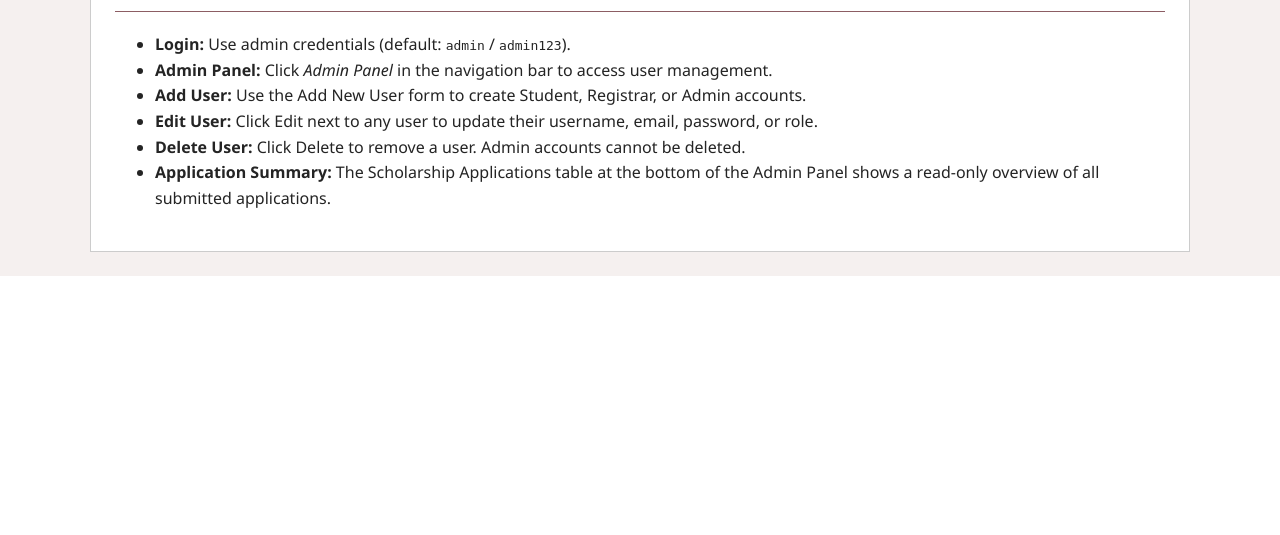
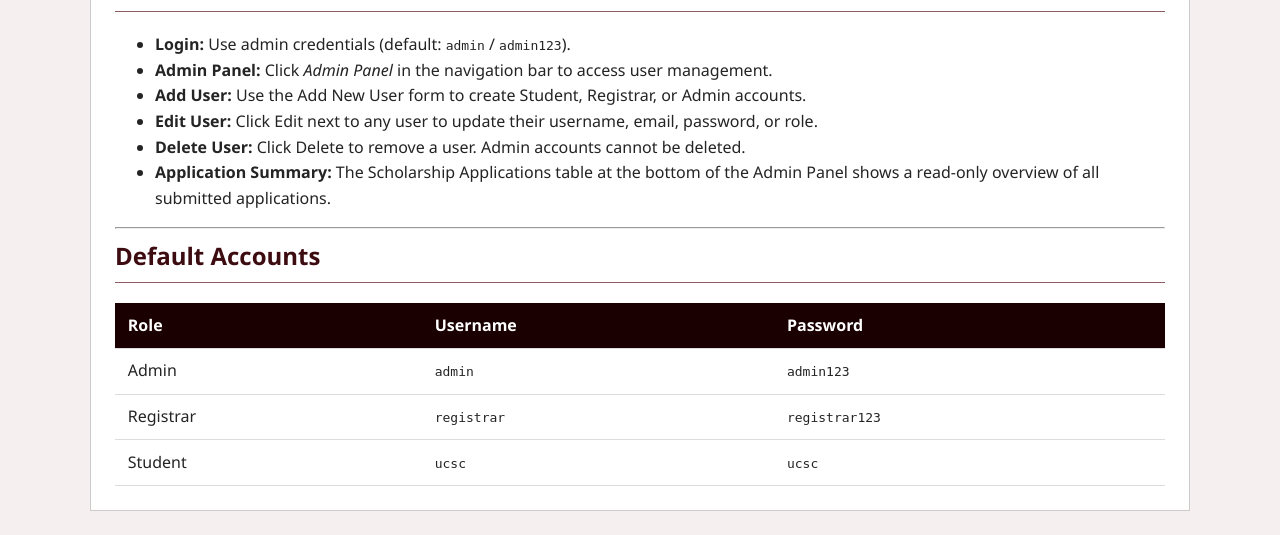
Before and after one commit to npaw2005/iwt-g22, a PHP site: page /help.php in a window 1280 px wide. Shown: the part 694-1229 px from the top of the page. Before the commit the page ends 970 px from the top, so only its background shows below. Run offline with PHP 8.4, Linux system fonts and the light colour scheme.

Commit message:
Revert "Remove Default Accounts section from help.php"
This reverts commit 5ef28cd22dae8df1bbca4bce19592383f703d677.

```diff
--- a/help.php
+++ b/help.php
@@ -71,7 +71,35 @@ $isStudent = $role === 'student';
                 <li><strong>Application Summary:</strong> The Scholarship Applications table at the bottom of the Admin Panel shows a read-only overview of all submitted applications.</li>
             </ul>
 
+            <hr>
 
+            <h2>Default Accounts</h2>
+            <table>
+                <thead>
+                    <tr>
+                        <th>Role</th>
+                        <th>Username</th>
+                        <th>Password</th>
+                    </tr>
+                </thead>
+                <tbody>
+                    <tr>
+                        <td>Admin</td>
+                        <td><code>admin</code></td>
+                        <td><code>admin123</code></td>
+                    </tr>
+                    <tr>
+                        <td>Registrar</td>
+                        <td><code>registrar</code></td>
+                        <td><code>registrar123</code></td>
+                    </tr>
+                    <tr>
+                        <td>Student</td>
+                        <td><code>ucsc</code></td>
+                        <td><code>ucsc</code></td>
+                    </tr>
+                </tbody>
+            </table>
         </div>
     </div>
 </body>
```
